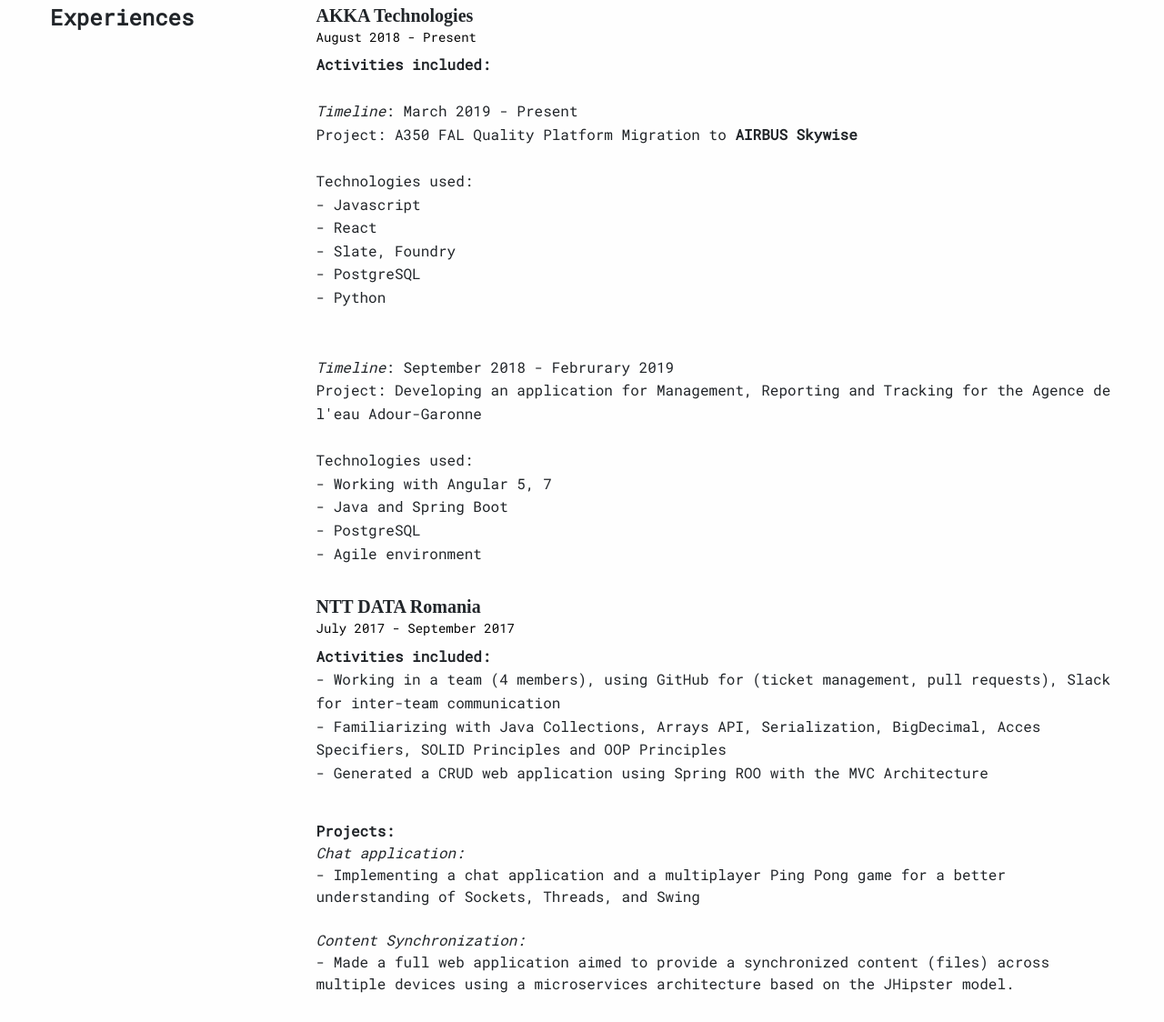
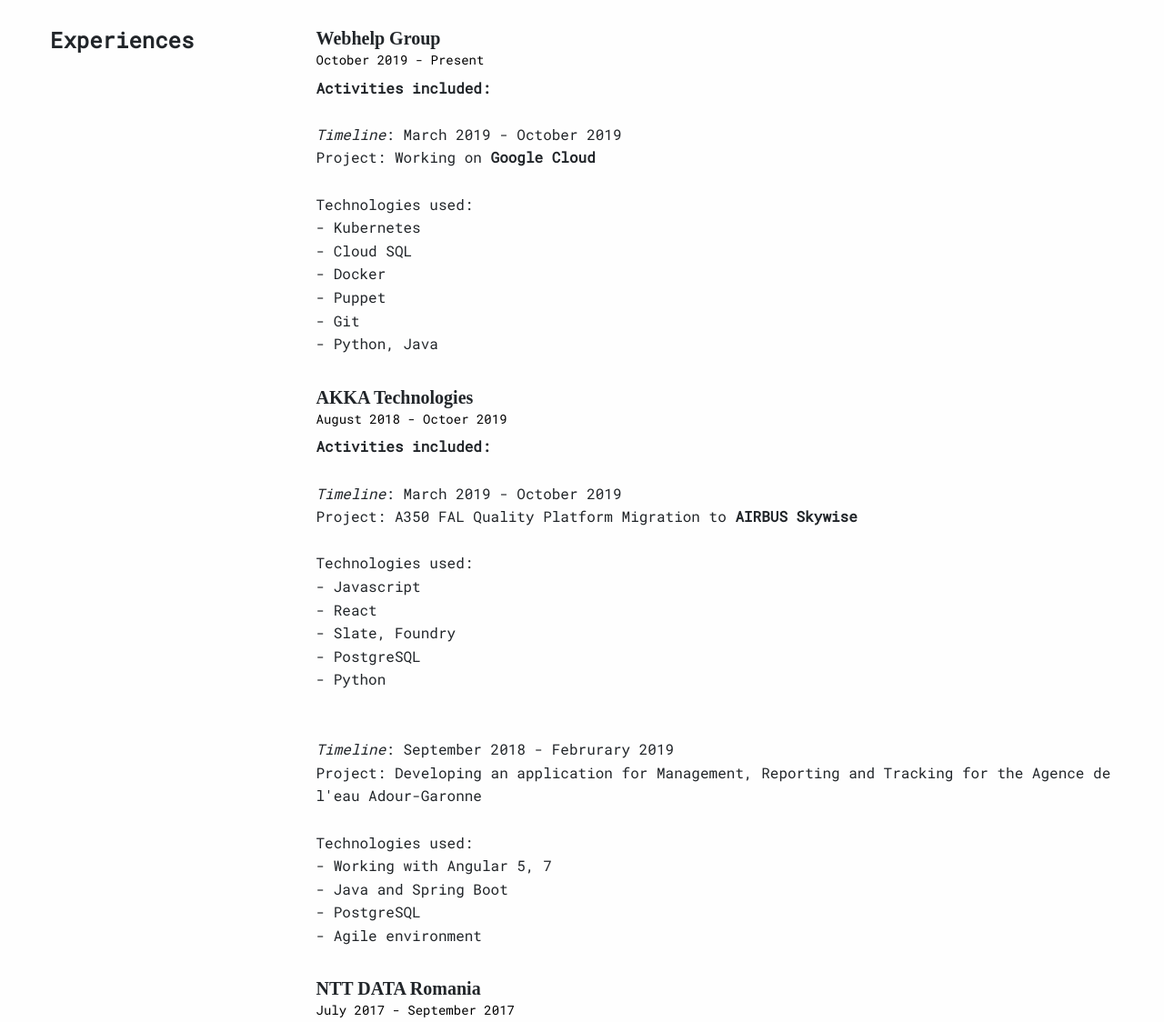
Before and after one commit to stefaneacsu147/neacsustefan, a plain HTML site: page index.html in a window 1280 px wide. Shown: the part 650-1774 px from the top of the page at 91% size. Drawn offline with Linux system fonts and the light colour scheme.

Commit message:
Update index.html

```diff
--- a/index.html
+++ b/index.html
@@ -50,7 +50,7 @@
           </div>
           <div class="cell medium-9">
             <p>
-              I am a <strong>Software Developer</strong> currently working in Toulouse, France for AKKA Technologies.
+              I am a <strong>Software Developer</strong> currently working in Barcelona, Spain for Webhelp on Google Cloud.
               <br />
               <br />Nowadays I am working with Java (Spring Boot) and Angular(5, 7) and started learning React and Python.
               <br />
@@ -91,14 +91,37 @@
           </div>
           <div class="cell medium-9">
               <div class="pb-normal">
-                  <h3 class="no-margin">AKKA Technologies</h3>
-                  <h4 class="c-darker-gray font-weight-normal">August 2018 - Present</h4>
+                  <h3 class="no-margin">Webhelp Group</h3>
+                  <h4 class="c-darker-gray font-weight-normal">October 2019 - Present</h4>
                   <p>
                     <span>
                       <strong>Activities included:</strong>
                       <br>
                       <br>
-                      <em>Timeline</em>: March 2019 - Present
+                      <em>Timeline</em>: March 2019 - October 2019
+                      <br>
+                      Project: Working on <strong>Google Cloud</strong>
+                      <br>
+                      <br />
+                      Technologies used:
+                      <br /> - Kubernetes
+                      <br /> - Cloud SQL
+                      <br /> - Docker
+                      <br /> - Puppet
+                      <br /> - Git
+                      <br /> - Python, Java
+                      <br>
+                </div>
+          <div class="cell medium-9">
+              <div class="pb-normal">
+                  <h3 class="no-margin">AKKA Technologies</h3>
+                  <h4 class="c-darker-gray font-weight-normal">August 2018 - Octoer 2019</h4>
+                  <p>
+                    <span>
+                      <strong>Activities included:</strong>
+                      <br>
+                      <br>
+                      <em>Timeline</em>: March 2019 - October 2019
                       <br>
                       Project: A350 FAL Quality Platform Migration to <strong>AIRBUS Skywise</strong>
                       <br>
```
